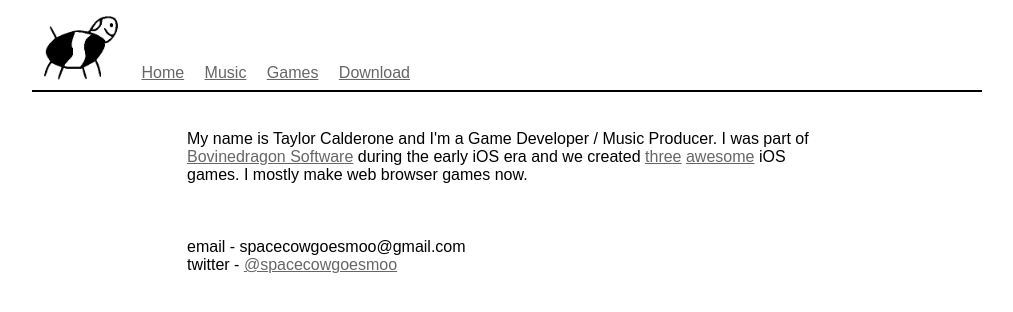
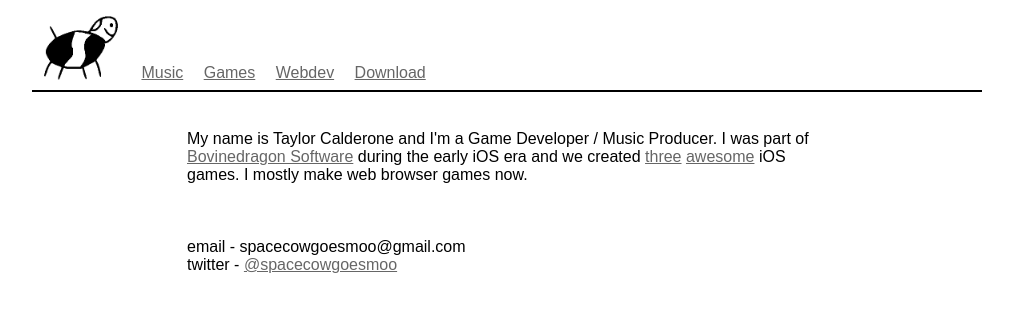
Before and after one commit to spacecowgoesmoo/taylorcalderone.com, a PHP site: page /index.php in a window 1280 px wide. Shown: the top 312 px of the page, without its empty margins (133-1146 px from the left). Run offline with PHP 8.4, Linux system fonts and the light colour scheme.

Commit message:
Added portfolios to header

```diff
--- a/header.php
+++ b/header.php
@@ -1,10 +1,7 @@
 <html lang="en">
 	<head>
 		<title>Taylor Calderone</title>
-		<meta name="keywords" content="Gomi, Trace, Trace 2, Spacecow, Space, cow, goes, moo, spacecowgoesmoo,
-			Taylor, Calderone, Taylor Calderone, Music, Original, Soundtrack, OST, Composer, Game, iPhone, iPod,
-			Touch, Bovinedragon, Software, Kevin, Kevin Calderone, Pixel, Quartet, Odyssey, Odyssee, Trail, Tears
-			miniTES, mini, TES, Transcend"/>
+		<meta name="keywords" content="Gomi, Trace, Trace 2, Spacecow, Space, cow, goes, moo, spacecowgoesmoo, Taylor, Calderone, Taylor Calderone, Music, Original, Soundtrack, OST, Composer, Game, iPhone, iPod, Touch, Bovinedragon, Software, Kevin, Kevin Calderone, Pixel, Quartet, Odyssey, Odyssee, Trail, Tears, miniTES, mini, TES, Transcend"/>
 		<meta name="viewport" content="width=device-width, initial-scale=1">
 		<meta name="Description" content="Taylor Calderone">
 		<meta charset="utf-8"/>
@@ -29,9 +26,9 @@
 
 <div id='header'>
 	<a href='https://www.taylorcalderone.com/index'><img class='headerItem headerCow' src="Images/cow.png" alt='Stick figure cow'></a>
-	<a href='https://www.taylorcalderone.com/index' class='headerItem'>Home</a>
 	<a href='https://www.taylorcalderone.com/music' class='headerItem'>Music</a>
-	<a href='https://www.taylorcalderone.com/games' class='headerItem'>Games</a>
+	<a href='https://www.taylorcalderone.com/gamedevPortfolio' target='_blank' class='headerItem'>Games</a>
+	<a href='https://www.taylorcalderone.com/frontendPortfolio' target='_blank' class='headerItem'>Webdev</a>
 	<a href='https://www.taylorcalderone.com/download' class='headerItem'>Download</a>
 </div>
 
```
